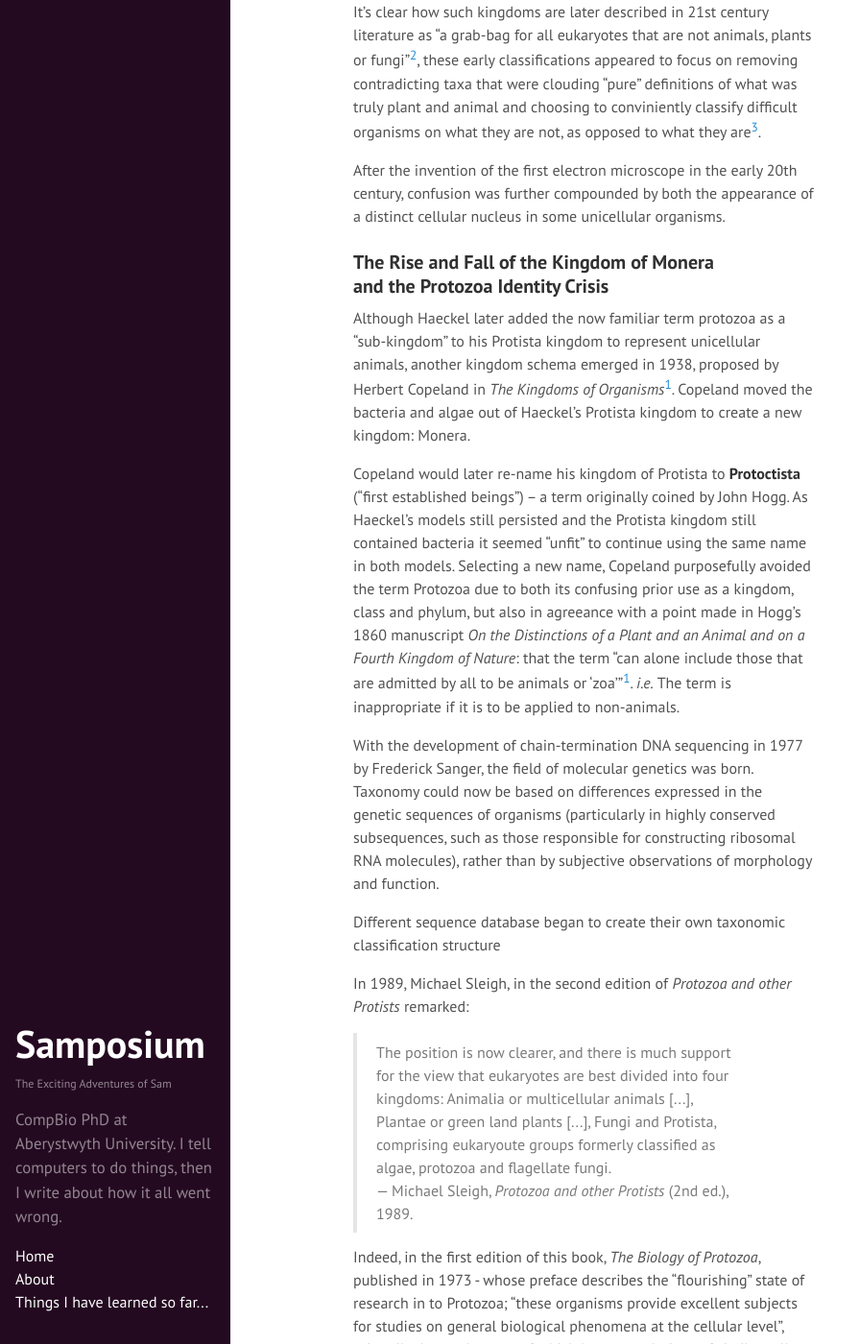
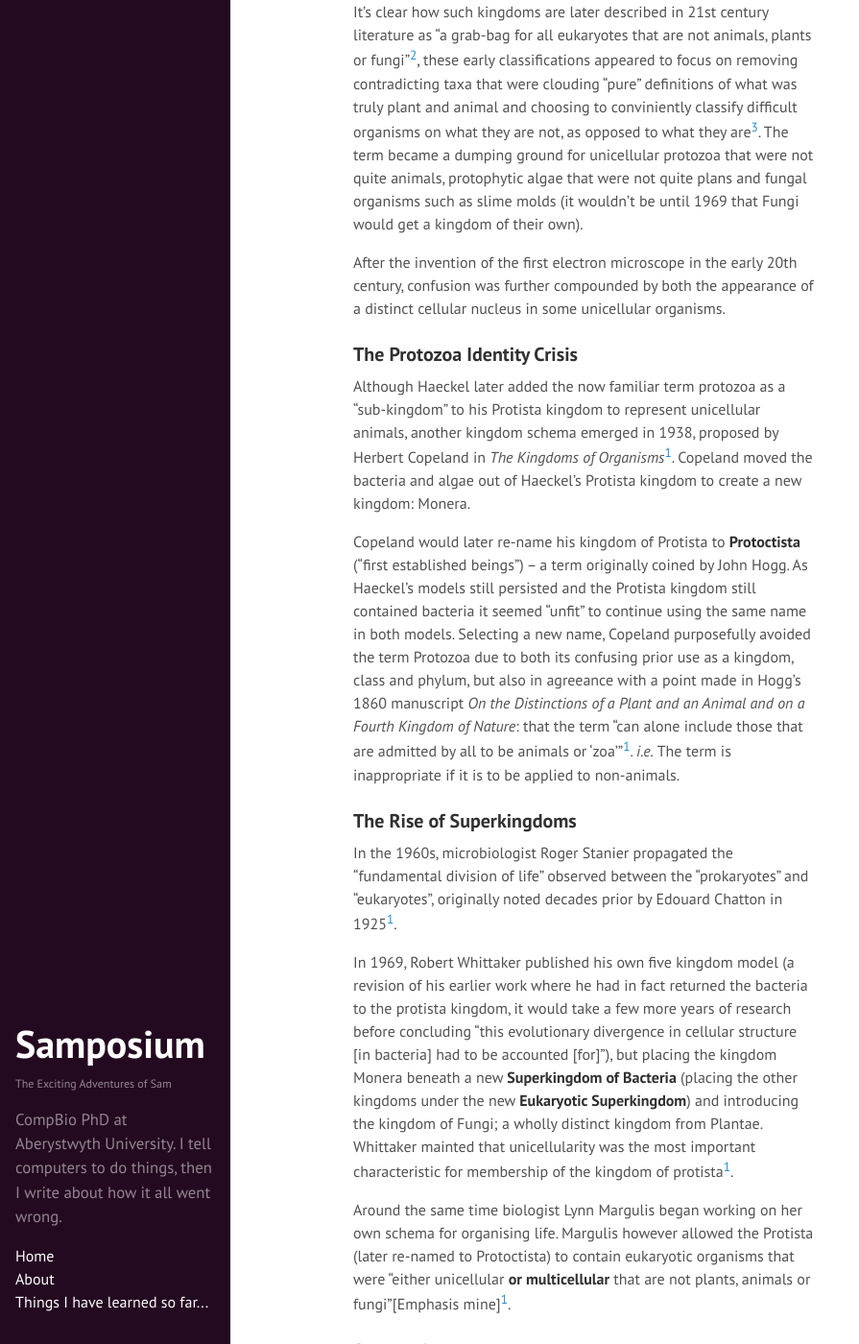
Before and after one commit to SamStudio8/samstudio8.github.io.off, a Jekyll site: the page built from _posts/2015-05-12-playing-phylogenetic-hide-seek.md, in a window 1280 px wide and 1400 px high, scrolled down 1752 px. Shown: the whole window at 96% size, without its empty margins (0-895 px from the left). Built offline with Jekyll 4.4.1, drawn with Linux system fonts in a browser that asks for light colours; Markdown is read by kramdown in place of the engine named in the settings; some of the changed text lies outside the part shown.

Commit message:
Update 2015-05-12-playing-phylogenetic-hide-seek.md

```diff
--- a/_posts/2015-05-12-playing-phylogenetic-hide-seek.md
+++ b/_posts/2015-05-12-playing-phylogenetic-hide-seek.md
@@ -61,13 +61,16 @@ as "a grab-bag for all eukaryotes that are not animals, plants or fungi"[^4], th
 early classifications appeared to focus on removing contradicting taxa
 that were clouding "pure" definitions of what was truly plant and animal and
 choosing to conviniently classify difficult organisms on what they are not, as
-opposed to what they are[^5].
+opposed to what they are[^5]. The term became a dumping ground for
+unicellular protozoa that were not quite animals, protophytic algae that were
+not quite plans and fungal organisms such as slime molds (it wouldn't be
+until 1969 that Fungi would get a kingdom of their own).
 
 After the invention of the first electron microscope in the early 20th century, confusion
 was further compounded by both the appearance of a distinct cellular nucleus in some
 unicellular organisms.
 
-### The Rise and Fall of the Kingdom of Monera <br/>and the Protozoa Identity Crisis
+### The Protozoa Identity Crisis
 Although Haeckel later added the now familiar term protozoa as a "sub-kingdom"
 to his Protista kingdom to represent unicellular animals, another kingdom schema
 emerged in 1938, proposed by Herbert Copeland in *The Kingdoms of Organisms*[^3].
@@ -85,13 +88,24 @@ agreeance with a point made in Hogg's 1860 manuscript
  that the term "can alone include those that are admitted by all to be animals
  or 'zoa'"[^3]. *i.e.* The term is inappropriate if it is to be applied to non-animals.
 
+### The Rise of Superkingdoms
+In the 1960s, microbiologist Roger Stanier propagated the "fundamental division of life" observed
+between the "prokaryotes" and "eukaryotes", originally noted decades prior by Edouard Chatton in 1925[^3].
 
+In 1969, Robert Whittaker published his own five kingdom model (a revision of his earlier work
+where he had in fact returned the bacteria to the protista kingdom, it would take a few more years of
+research before concluding "this evolutionary divergence in cellular
+structure [in bacteria] had to be accounted [for]"), but placing the kingdom Monera
+beneath a new **Superkingdom of Bacteria** (placing the other kingdoms under
+the new **Eukaryotic Superkingdom**) and introducing the kingdom of Fungi; a
+wholly distinct kingdom from Plantae. Whittaker mainted that unicellularity was the most
+important characteristic for membership of the kingdom of protista[^3].
 
+Around the same time biologist Lynn Margulis began working on her own schema for organising life.
+Margulis however allowed the Protista (later re-named to Protoctista) to contain eukaryotic
+organisms that were "either unicellular **or multicellular** that are not plants, animals or fungi"[Emphasis mine][^3].
 
-
-
-
-
+### Sequencing
 With the development of chain-termination DNA sequencing in 1977 by Frederick Sanger, the field
 of molecular genetics was born. Taxonomy could now be based on differences expressed in the genetic
 sequences of organisms (particularly in highly conserved subsequences, such as those responsible
@@ -137,6 +151,7 @@ explains the phylogenetic taxonomy
 * * *
 
 # tl;dr
+* Protozoa don't really exist and I need to be more specific about what I'm looking for.
 * Even today, we still can't agree on what to call things and where they belong in a taxonomy, or even how best to present that taxonomy.
 
 
```
